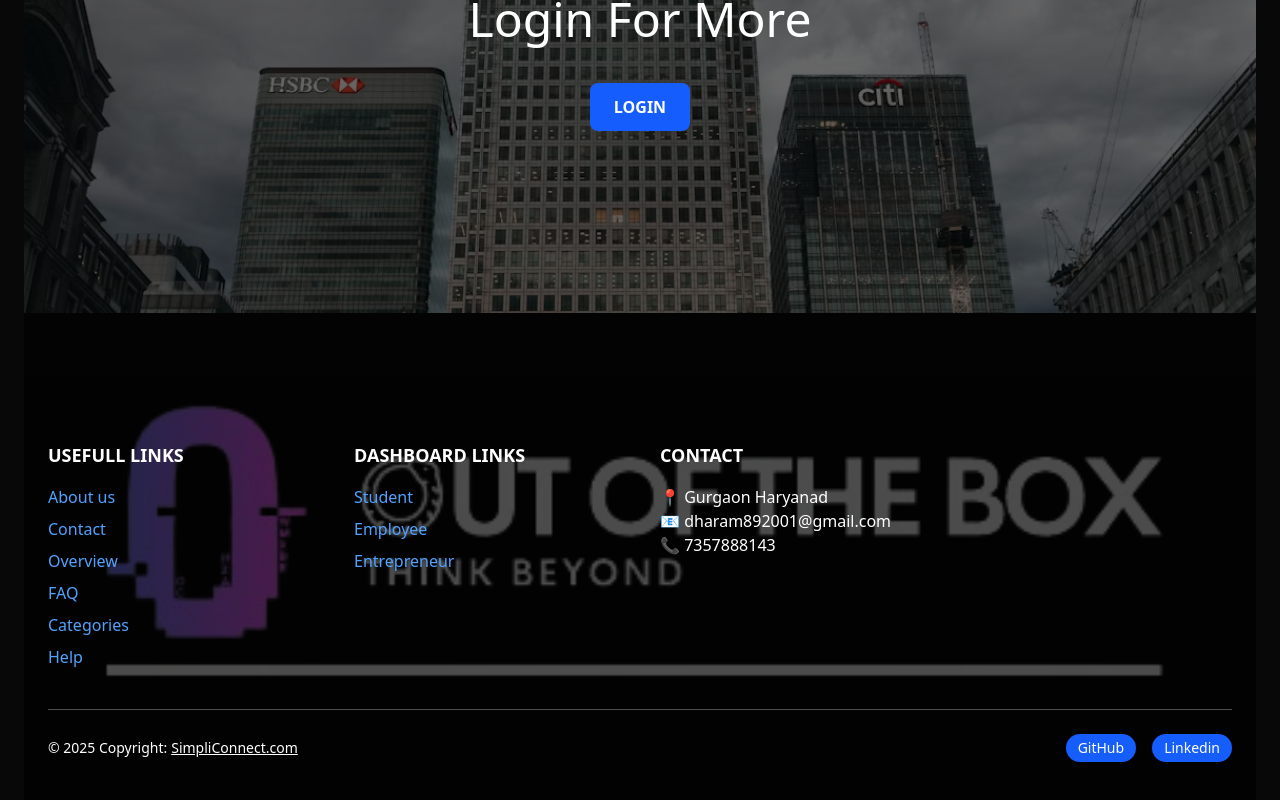
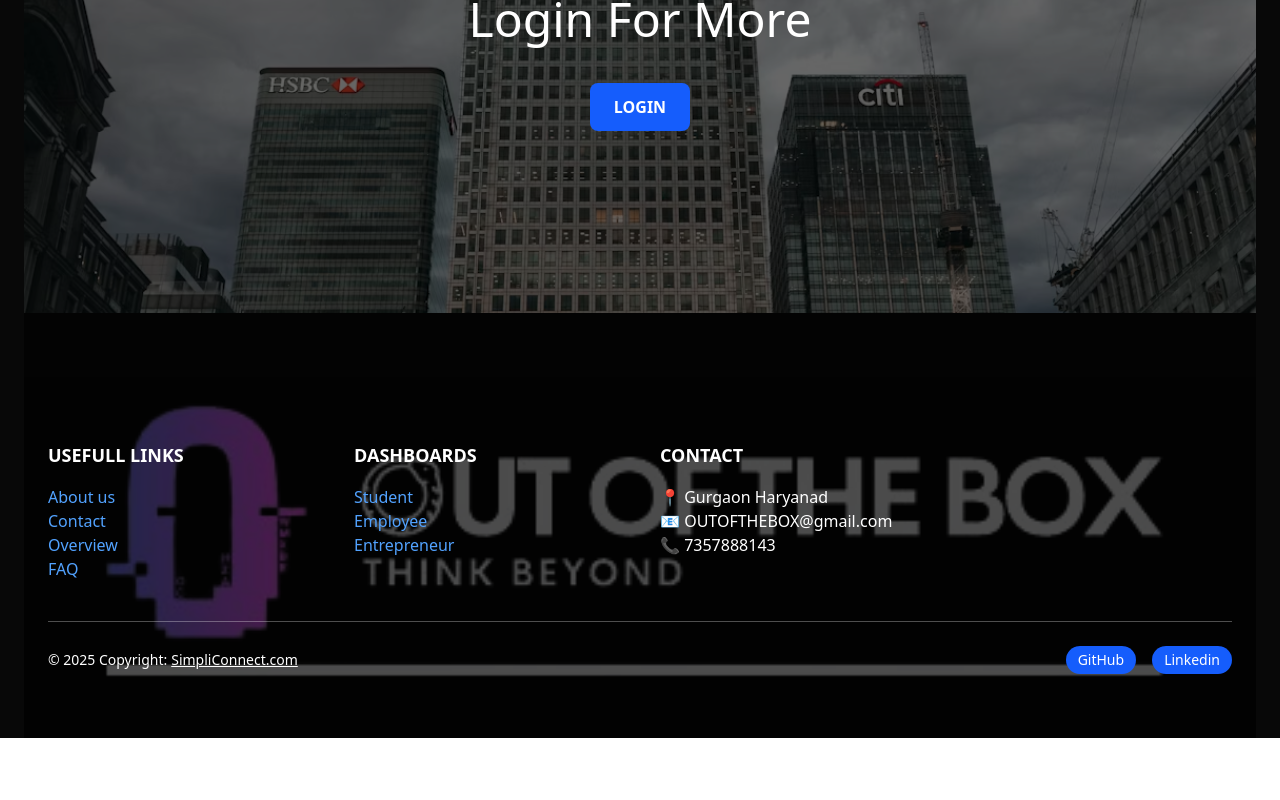
Before and after one commit to dharamADiT/Simpli-Connect-React, a React (Vite) app: page / in a window 1280 px wide. Shown: the part 1132-1932 px from the top of the page. After the commit the page ends 1870 px from the top, so only its background shows below. Built offline with nearby package versions, Linux system fonts and the light colour scheme.

Commit message:
footer link updates

```diff
--- a/src/components/Footer.jsx
+++ b/src/components/Footer.jsx
@@ -1,14 +1,15 @@
 import React from "react";
 import footerBg from "/public/logo3.png";
-import { Link } from "react-router-dom";
+import { Link, useNavigate } from "react-router-dom";
 
 
 const Footer = () => {
+  const navigate =useNavigate()
   return (
     <section
       className="relative w-full text-white"
     >
-      {/* Background Image */}
+
       <div
         className="absolute  inset-0 bg-cover bg-center"
 
@@ -16,64 +17,61 @@ const Footer = () => {
         <img src={footerBg} className="w-full" alt="" />
       </div>
 
-      {/* Overlay */}
+
       <div className="absolute  inset-0 bg-black/70"></div>
 
-      {/* Content */}
+
       <div className="relative max-w-7xl mx-auto px-6 py-16 z-10">
-        {/* Top Grid */}
+
         <div className="grid grid-cols-1 md:grid-cols-2 lg:grid-cols-4 gap-10">
 
 
 
-          {/* Products */}
+
           <div>
             <h6 className="uppercase mb-4 font-bold text-lg">UseFull Links</h6>
-            <ul className="space-y-2">
-              <li className="hover:underline text-blue-400 cursor-pointer">About us</li>
-              <li className="hover:underline text-blue-400 cursor-pointer">Contact</li>
-              <li className="hover:underline text-blue-400 cursor-pointer">Overview</li>
-              <li className="hover:underline text-blue-400 cursor-pointer">FAQ</li>
+            <div className="flex flex-col">
+              <Link to={'/about'} className="hover:underline text-blue-400 cursor-pointer">About us</Link>
+              <Link to={'/contact'} className="hover:underline text-blue-400 cursor-pointer">Contact</Link>
+              <Link to={'/overview'} className="hover:underline text-blue-400 cursor-pointer">Overview</Link>
+              <Link to={'/faq'} className="hover:underline text-blue-400 cursor-pointer">FAQ</Link>
 
-              <li className="hover:underline text-blue-400 cursor-pointer">Categories</li>
-              <li className="hover:underline text-blue-400 cursor-pointer">Help</li>
 
-            </ul>
+            </div>
           </div>
 
-          {/* Useful Links */}
+
           <div>
-            <h6 className="uppercase mb-4 font-bold text-lg">Dashboard links</h6>
-            <ul className="space-y-2">
-              <li className="hover:underline text-blue-400 cursor-pointer">Student </li>
-              <li className="hover:underline text-blue-400 cursor-pointer">Employee</li>
-              <li className="hover:underline text-blue-400 cursor-pointer">Entrepreneur</li>
-            </ul>
+            <h6 className="uppercase mb-4 font-bold text-lg">Dashboards</h6>
+            <div className="flex flex-col">
+              <Link className="hover:underline text-blue-400 cursor-pointer">Student </Link>
+              <Link className="hover:underline text-blue-400 cursor-pointer">Employee</Link>
+              <Link className="hover:underline text-blue-400 cursor-pointer">Entrepreneur</Link>
+            </div>
           </div>
 
-          {/* Contact */}
+
           <div>
             <h6 className="uppercase mb-4 font-bold text-lg">Contact</h6>
             <p>📍 Gurgaon Haryanad</p>
-            <p >📧 dharam892001@gmail.com</p>
+            <p >📧 OUTOFTHEBOX@gmail.com</p>
             <p>📞 7357888143</p>
 
           </div>
         </div>
 
-        {/* Divider */}
         <div className="border-t border-white/30 mt-10 mb-6"></div>
 
-        {/* Bottom Section */}
+
         <div className="flex flex-col md:flex-row justify-between items-center">
 
-          {/* Left */}
+
           <div className="text-center md:text-left text-sm">
             © 2025 Copyright:
             <Link to={"https://simpli-connect-react.vercel.app/"} className="underline ml-1">SimpliConnect.com</Link>
           </div>
 
-          {/* Right - Social Icons */}
+
           <div className="flex gap-4 mt-5 md:mt-0 text-sm">
             <Link  to= { "https://github.com/dharamADiT/Simpli-Connect-React"}className=" bg-blue-600  px-3 py-1 rounded-full  hover:bg-blue-800 transition">
               GitHub
--- /dev/null
+++ b/src/pages/Categori.jsx
@@ -0,0 +1,9 @@
+import React from 'react'
+
+const Categori = () => {
+  return (
+    <div>Categori</div>
+  )
+}
+
+export default Categori
--- /dev/null
+++ b/src/pages/FAQ.jsx
@@ -0,0 +1,9 @@
+import React from 'react'
+
+const FAQ = () => {
+  return (
+    <div>FAQ</div>
+  )
+}
+
+export default FAQ
--- /dev/null
+++ b/src/pages/Help.jsx
@@ -0,0 +1,9 @@
+import React from 'react'
+
+const Help = () => {
+  return (
+    <div>Help</div>
+  )
+}
+
+export default Help
--- a/src/pages/Home.jsx
+++ b/src/pages/Home.jsx
@@ -40,7 +40,7 @@ const Home = () => {
       </section>
       <section className=" pt-16">
         <div className="max-w-5xl mx-auto px-4 text-white">
-          <h2 className="text-center text-3xl md:text-4xl font-bold mb-8">
+          <h2 className="text-center text-3xl md:text-4xl underline  font-bold mb-8">
             About
           </h2>
 
@@ -77,7 +77,7 @@ const Home = () => {
             className="inline-block bg-blue-600 text-white px-6 py-3 rounded-lg font-semibold hover:bg-blue-700 transition"
           >
             LOGIN
-          </Link>{" "}
+          </Link>
         </div>
       </section>
     </>
--- a/src/routes/MainRoutes.jsx
+++ b/src/routes/MainRoutes.jsx
@@ -1,4 +1,3 @@
-import React from 'react'
 import { Route, Routes } from 'react-router-dom'
 import Home from '../pages/Home'
 import About from '../pages/About'
@@ -6,6 +5,10 @@ import Contact from '../pages/Contact'
 import Overview from '../pages/Overview'
 import LeadingBanks from '../pages/LeadingBanks'
 import Login from '../pages/Login'
+import Categori from '../pages/Categori'
+import Help from '../pages/Help'
+import FAQ from '../pages/FAQ'
+import PageNotFound from '../pages/PageNotFound'
 
 const MainRoutes = () => {
   return (
@@ -16,6 +19,11 @@ const MainRoutes = () => {
       <Route path='/leadingbanks' element={<LeadingBanks/>}></Route>
       <Route path='/overview' element={<Overview/>}></Route>
       <Route path='/login' element={<Login/>}></Route>
+      <Route path='/categori' element={<Categori/>}></Route>
+      <Route path='/faq' element={<FAQ/>}></Route>
+      <Route path='/help' element={<Help/>}></Route>
+      <Route path='*' element={<PageNotFound/>}></Route>
+
     </Routes>
   )
 }
```
